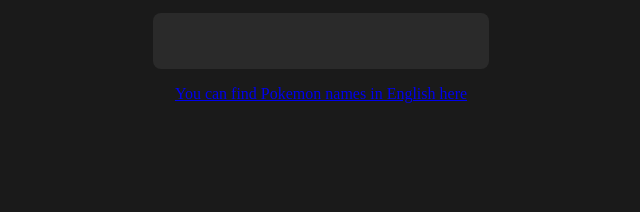
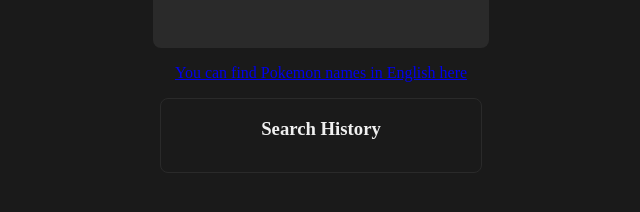
Before and after one commit to sumopon00/api-practice, a website built with Vite: page index.html in a window 1280 px wide. Shown: the part 392-604 px from the top of the page, without its empty margins (319-959 px from the left). Built offline with nearby package versions, Linux system fonts and the light colour scheme.

Commit message:
履歴セクションにタイトルを追加し、レイアウトを整理

```diff
--- a/index.html
+++ b/index.html
@@ -22,7 +22,10 @@
       You can find Pokemon names in English here
     </a>
 
-    <ul id="history-list"></ul>
+    <div class="history">
+      <h3>Search History</h3>
+      <ul id="history-list"></ul>
+    </div>
 
     <script type="module" src="/src/main.js"></script>
   </body>
--- a/src/main.js
+++ b/src/main.js
@@ -59,9 +59,7 @@ form.addEventListener("submit", async (event) => {
       return slot.type.name;
     });
     const image = data.sprites.front_default;
-
     let typeHtml = createTypeHtml(type);
-
     result.innerHTML = `
       <p>name: ${name}</p>
       <img src="${image}">
@@ -71,7 +69,6 @@ form.addEventListener("submit", async (event) => {
 
     history.push({ image: image, name: pokemonName, type: type });
     const pokemonHistory = history.slice(-5);
-
     let historyHtml = "";
     pokemonHistory.forEach((p) => {
       let typeSpans = createTypeHtml(p.type);
@@ -81,7 +78,6 @@ form.addEventListener("submit", async (event) => {
         <span>${typeSpans}</span>
       </li>`;
     });
-
     historyList.innerHTML = `${historyHtml}`;
 
     inputName.value = "";
--- a/src/style.css
+++ b/src/style.css
@@ -33,6 +33,18 @@ body {
   image-rendering: pixelated;
 }
 
+.history {
+  display: flex;
+  flex-direction: column;
+  align-items: center;
+  border: 1px solid #2a2a2a;
+  border-radius: 8px;
+}
+
+.history h3 {
+  margin-bottom: 0;
+}
+
 #history-list {
   list-style: none;
   padding: 0;
```
